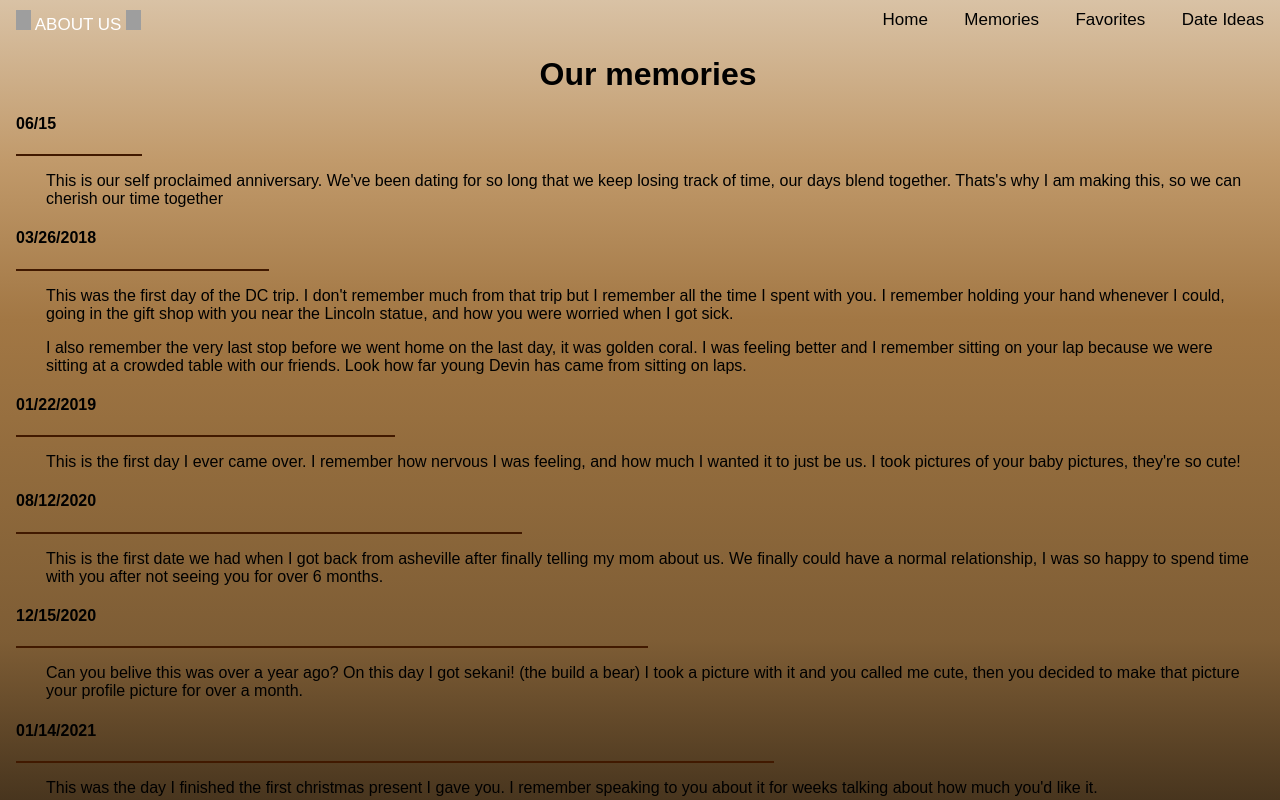
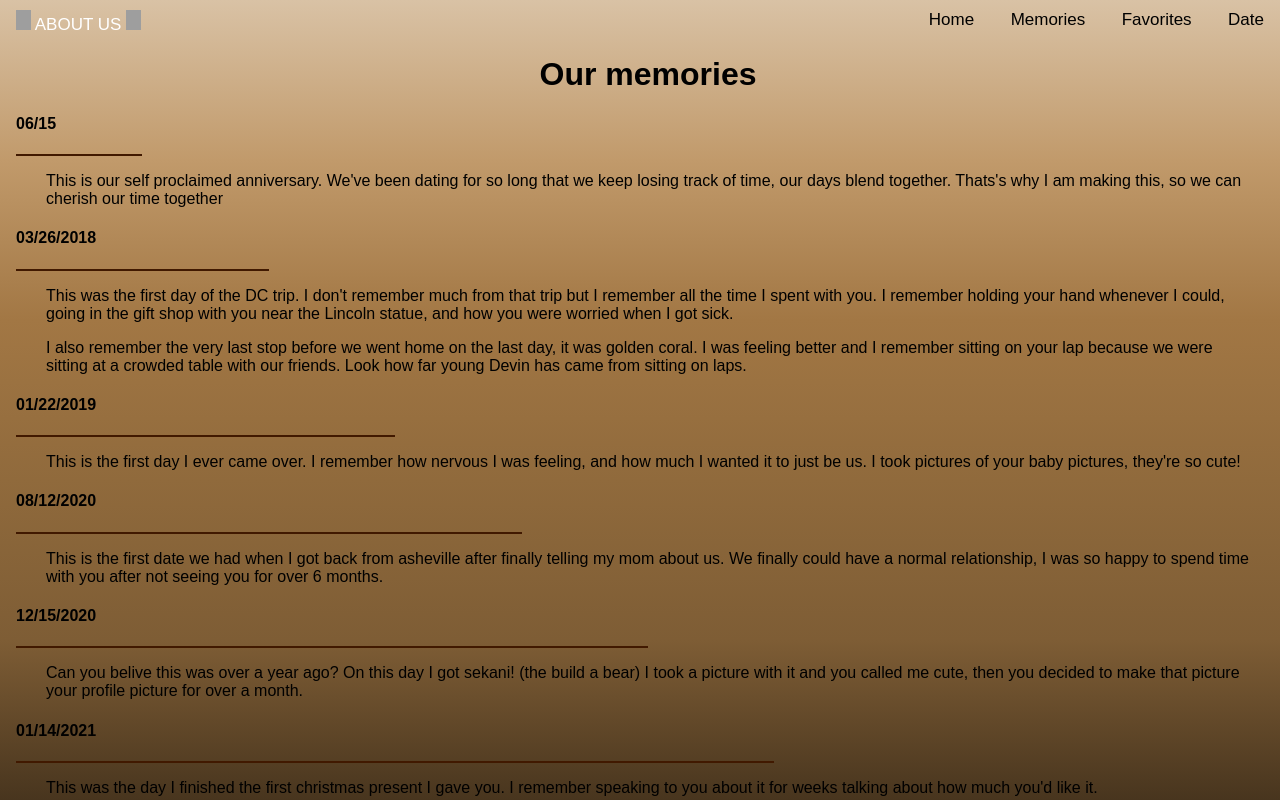
Before and after one commit to ProjAcc331/about-us, a plain HTML site: page memories.html in a window 1280 px wide. Shown: the top 800 px of the page. Drawn offline with Linux system fonts and the light colour scheme; grey boxes are pictures that could not be loaded.

Commit message:
Update memories.html

```diff
--- a/memories.html
+++ b/memories.html
@@ -14,7 +14,7 @@
     <a href = "index.html">Home</a>
     <a href="memories.html">Memories</a>
     <a href="favorites.html">Favorites</a>
-    <a href= "dateideas.html">Date Ideas</a>
+    <a href= "dateideas.html">Date</a>
   </div>
 
 </div>
```
